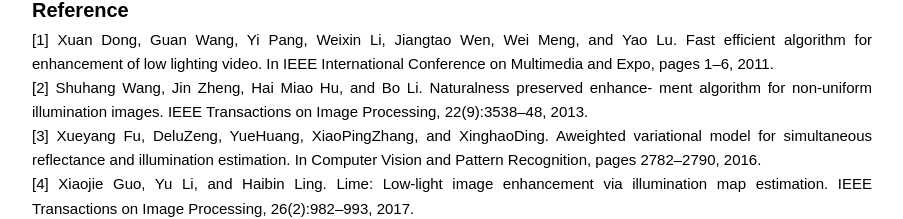
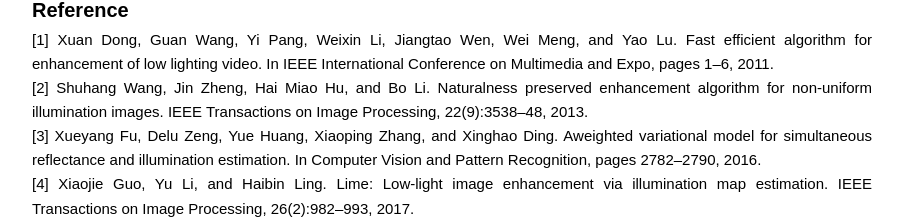
Before and after one commit to daooshee/BMVC2018website, a plain HTML site: page index.html in a window 1280 px wide. Shown: the part 2938-3157 px from the top of the page, without its empty margins (197-1100 px from the left). Drawn offline with Linux system fonts and the light colour scheme.

Commit message:
Update index.html

```diff
--- a/index.html
+++ b/index.html
@@ -116,8 +116,8 @@
 <p class="para-4"><span class="font-3">&nbsp;</span></p>
 <p class="para-5"><span class="font-6">Reference</span></p>
 <p class="para-4"><span class="font-3">[1] Xuan Dong, Guan Wang, Yi Pang, Weixin Li, Jiangtao Wen, Wei Meng, and Yao Lu. Fast efficient algorithm for enhancement of low lighting video. In IEEE International Conference on Multimedia and Expo, pages 1&ndash;6, 2011.</span></p>
-<p class="para-4"><span class="font-3">[2] Shuhang Wang, Jin Zheng, Hai Miao Hu, and Bo Li. Naturalness preserved enhance- ment algorithm for non-uniform illumination images. IEEE Transactions on Image Processing, 22(9):3538&ndash;48, 2013.</span></p>
-<p class="para-4"><span class="font-3">[3] Xueyang Fu, DeluZeng, YueHuang, XiaoPingZhang, and XinghaoDing. Aweighted variational model for simultaneous reflectance and illumination estimation. In Computer Vision and Pattern Recognition, pages 2782&ndash;2790, 2016.</span></p>
+<p class="para-4"><span class="font-3">[2] Shuhang Wang, Jin Zheng, Hai Miao Hu, and Bo Li. Naturalness preserved enhancement algorithm for non-uniform illumination images. IEEE Transactions on Image Processing, 22(9):3538&ndash;48, 2013.</span></p>
+<p class="para-4"><span class="font-3">[3] Xueyang Fu, Delu Zeng, Yue Huang, Xiaoping Zhang, and Xinghao Ding. Aweighted variational model for simultaneous reflectance and illumination estimation. In Computer Vision and Pattern Recognition, pages 2782&ndash;2790, 2016.</span></p>
 <p class="para-4"><span class="font-3">[4] Xiaojie Guo, Yu Li, and Haibin Ling. Lime: Low-light image enhancement via illumination map estimation. IEEE Transactions on Image Processing, 26(2):982&ndash;993, 2017.</span></p>
 <p class="para-4"><span class="font-3">[5] Keda Ma, Kai Zeng, and Zhou Wang. Perceptual quality assessment for multi-exposure image fusion. IEEE Transactions on Image Processing, 24(11):3345, 2015.</span><span class="font-3">&nbsp;</span></p>
 <p class="para-4"><span class="font-3">[6] Xutong Ren, Mading Li, Wen-Huang Cheng, and Jiaying Liu. Joint enhancement and denoising method via sequential decomposition. In Circuits and Systems (ISCAS), 2018 IEEE International Symposium on, pages 1&ndash;5. IEEE, 2018.</span></p>
```
